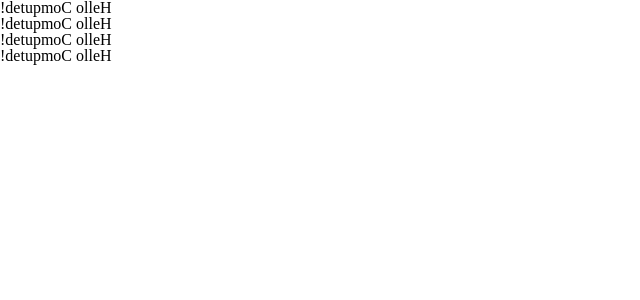
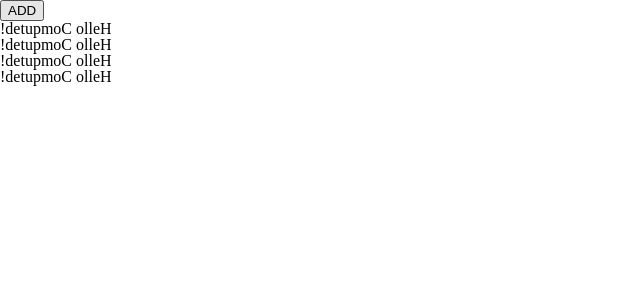
Before and after one commit to ljk4268/vue_practice, a Vue app in the folder vue3-webpack-template/: page / in a window 1280 px wide. Shown: the top 300 px of the page, without its empty margins (0-640 px from the left). Built offline with nearby package versions, Linux system fonts and the light colour scheme.

Commit message:
computed Getter,Setter
Getter : computed는 이미 계산된 데이터를 읽는 용도로 사용되는 메소드
Setter : 계산된 부분에 수정이 필요한 경우 사용됨

```diff
--- a/vue3-webpack-template/src/App.vue
+++ b/vue3-webpack-template/src/App.vue
@@ -1,4 +1,5 @@
 <template>
+  <button @click="add">ADD</button>
   <h1>{{ reversedMessage }}</h1>
   <h1>{{ reversedMessage }}</h1>
   <h1>{{ reversedMessage }}</h1>
@@ -10,20 +11,32 @@
 export default {
   data(){
     return {
+      // Getter, Setter
       msg:'Hello Computed!'
     }
   },
   computed: {
     // 이미 계산이 된 데이터 : 캐싱이 됨.
     // 최적화에 많이 사용됨.
-    reversedMessage(){
-      return this.msg.split('').reverse().join('')
+    // 값을 얻어내는 용도 : Getter
+    // 계산된 부분에 Setter 적용
+    // reversedMessage(){
+    //   return this.msg.split('').reverse().join('')
+    // }
+
+    reversedMessage: {
+      get(){
+        return this.msg.split('').reverse().join('')
+      },
+      set(newValue){
+        console.log(newValue)
+      }
     }
+
   },
   methods: {
-    // 실행 될때마다 계산되는 코드
-    reverseMessage(){
-      return this.msg.split('').reverse().join('')
+    add(){
+      this.reversedMessage += '!?'
     }
   }
 
```
